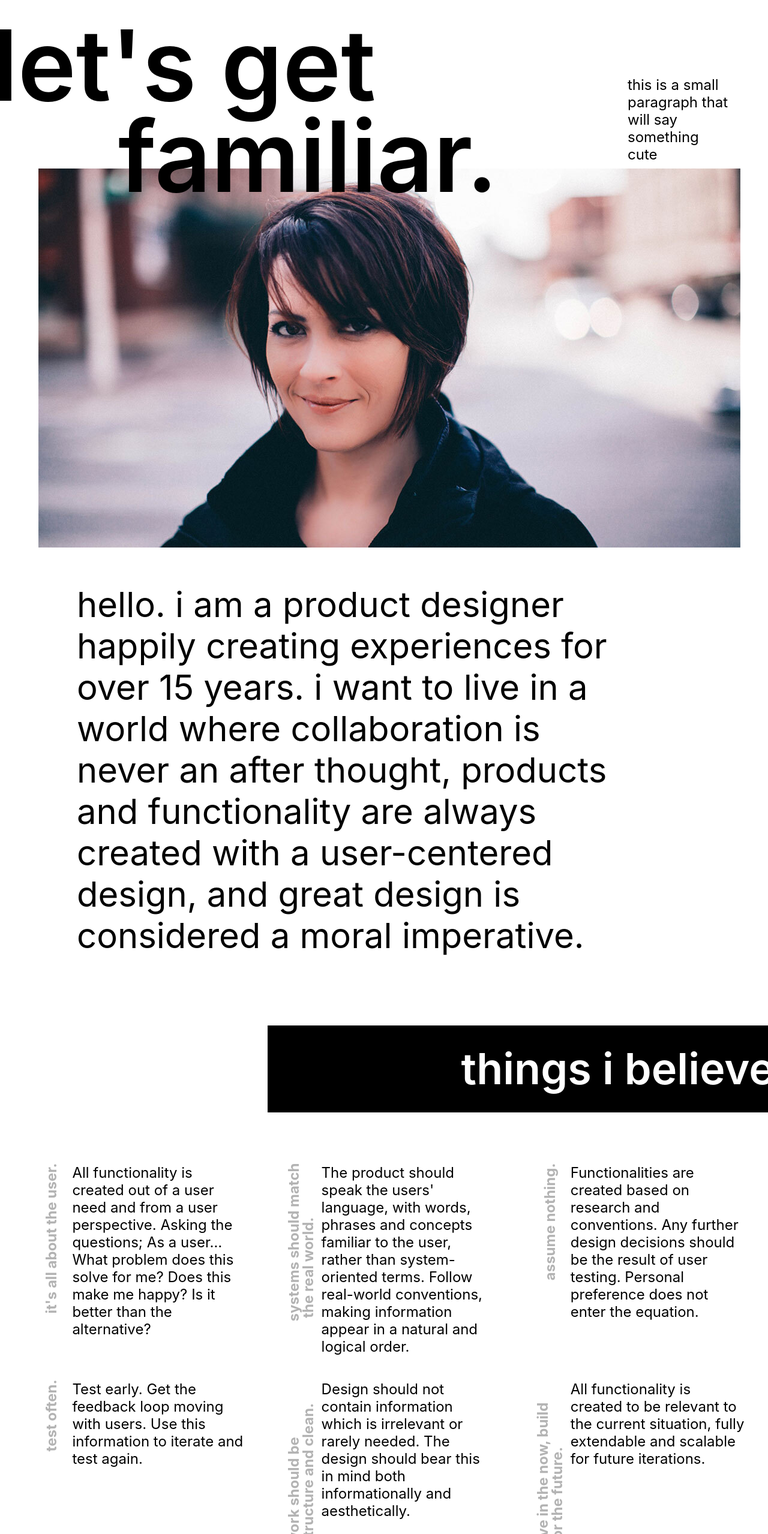
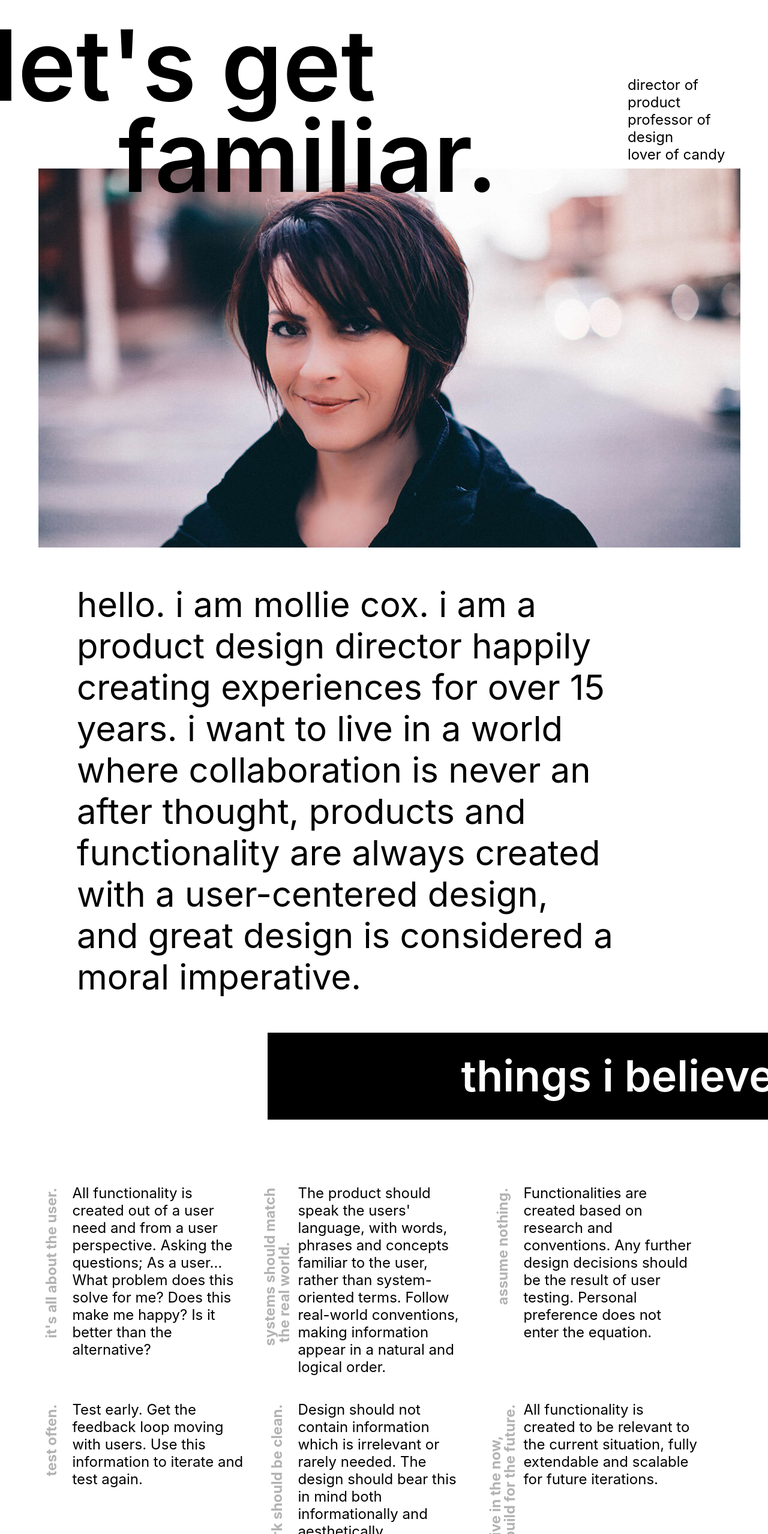
Before and after one commit to adamjerickson/M-Website, a React (Create React App) app: page / in a window 1280 px wide. Shown: the part 88-2646 px from the top of the page at 60% size. Built offline with nearby package versions, Linux system fonts and the light colour scheme.

Commit message:
Fixed some styling issues. Reverted to _redirects file. Still not sure what is up with the contact success message. Will have to refactor into AJAX submission.

```diff
--- a/src/components/Belief.js
+++ b/src/components/Belief.js
@@ -34,7 +34,7 @@ const Title = styled.h4`
 const Description = styled.p`
     position: relative;
     text-align: left;
-    margin-top: 0;
+    margin-top: -7px;
     margin-bottom: 0;
     margin-left: .75em;
     margin-right: 0;
--- a/src/pages/home/Beliefs.js
+++ b/src/pages/home/Beliefs.js
@@ -42,11 +42,22 @@ const BeliefsGrid = styled.div`
   margin-left: 8vw;
   display: grid;
   align-items: center;
-  grid-template-columns: repeat(auto-fit, minmax(308px, 1fr));
+  grid-template-columns: 308px 308px 308px;
   column-gap: 68px;
   row-gap: 86px;
 
-  @media screen and (max-width: 925px) {
+  @media screen and (min-width: 2430px) {
+    grid-template-columns: 308px 308px 308px 308px 308px 308px;
+    row-gap: 43px;
+  }
+
+  @media screen and (max-width: 1226px) {
+    grid-template-columns: 308px 308px;
+    row-gap: 43px;
+  }
+
+  @media screen and (max-width: 737px) {
+    grid-template-columns: 275px;
     row-gap: 43px;
   }
 
@@ -54,10 +65,12 @@ const BeliefsGrid = styled.div`
 
 function Beliefs() {
   return (
-    <BeliefsWrapper>
+    <div>
       <BeliefsHeader>
         <h2>things i believe</h2>
       </BeliefsHeader>
+      <BeliefsWrapper>
+
 
       <BeliefsGrid>
         <Belief
@@ -100,7 +113,7 @@ function Beliefs() {
 
         <Belief
           classId="item13"
-          title="work should be structure and clean."
+          title={`work should be clean.`}
           description="Design should not contain information
                       which is irrelevant or rarely needed.
                       The design should bear this in mind
@@ -108,13 +121,15 @@ function Beliefs() {
 
         <Belief
           classId="item14"
-          title="live in the now, build for the future."
+          title={`live in the now, \nbuild for the future.`}
           description="All functionality is created to be
                       relevant to the current situation,
                       fully extendable and scalable for
                       future iterations." />
       </BeliefsGrid>
     </BeliefsWrapper>
+    </div>
+
   );
 }
 
--- a/src/pages/home/Greeting.js
+++ b/src/pages/home/Greeting.js
@@ -88,7 +88,11 @@ const Greeting = () => {
         <Headline>let's get <span>familiar.</span> </Headline>
 
         <LittleBox>
-          <p>this is a small paragraph that will say something cute</p>
+          <p>
+            director of product<br/>
+            professor of design<br/>
+            lover of candy<br/>
+          </p>
         </LittleBox>
 
         <MollieImage>
@@ -96,7 +100,7 @@ const Greeting = () => {
         </MollieImage>
 
         <AboutMollie>
-          <p>hello. i am a product designer happily
+          <p>hello. i am mollie cox. i am a product design director happily
             creating experiences for over 15 years. i
             want to live in a world where collaboration
             is never an after thought, products and
--- a/src/pages/work/03/Work03.js
+++ b/src/pages/work/03/Work03.js
@@ -46,7 +46,8 @@ const Work03 = () => {
       <WorkDescription>
         <h3>DMSi WedgeStudio</h3>
         <h3 className="workYear">2020</h3>
-        <p>With DMSi moving their primary tool to the web and no existing product to date, it was clear a design system needed to begin. By creating a user interface pattern library in sketch the team is able to create rapid prototypes, and rapid iteration for screen and mod completion. The system was design from the very foundational principles of design, up to color, and all the way up to components. All components have been built with atomic theory - starting with the atoms and ending at the layouts. As a design system is a product serving a product, and will never be complete, this tool is under constant monitoring and updated anytime changes are made to the UI or code structure.</p>
+        <p>As DMSi is transitioning their ERP software to the web, we needed a tool for the scrum teams to create form pages quickly. In this project, I led the design sprint that made this application that would do just that. In addition, we created a wizard for those using it the first time and the capability to share the templates and comment on the build for approvals.</p>
+        <p>User testing proved the success of this model, and teams were excited at the possibility of utilizing this. Once refined through design, the assigned PM created an epic and a scrum team to work on this. </p>
       </WorkDescription>
     </WorkMain>
   )
```
Also changed, not shown: 2 other files (tests, documents, lock files or other folders).
